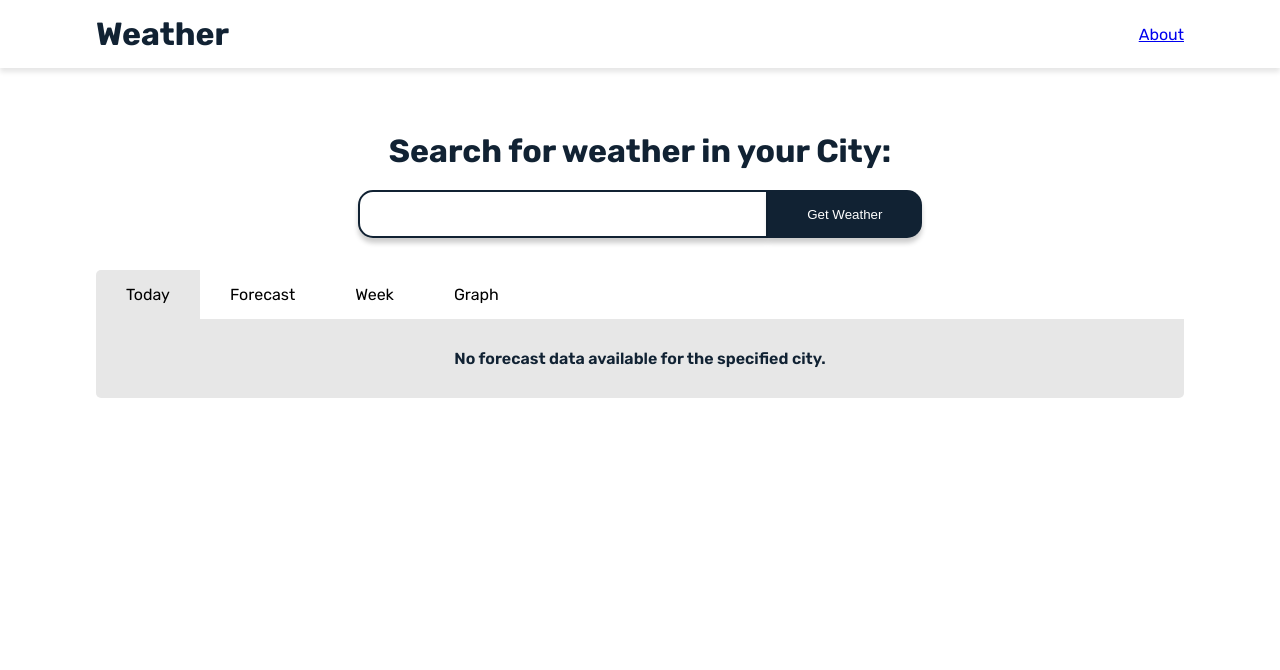
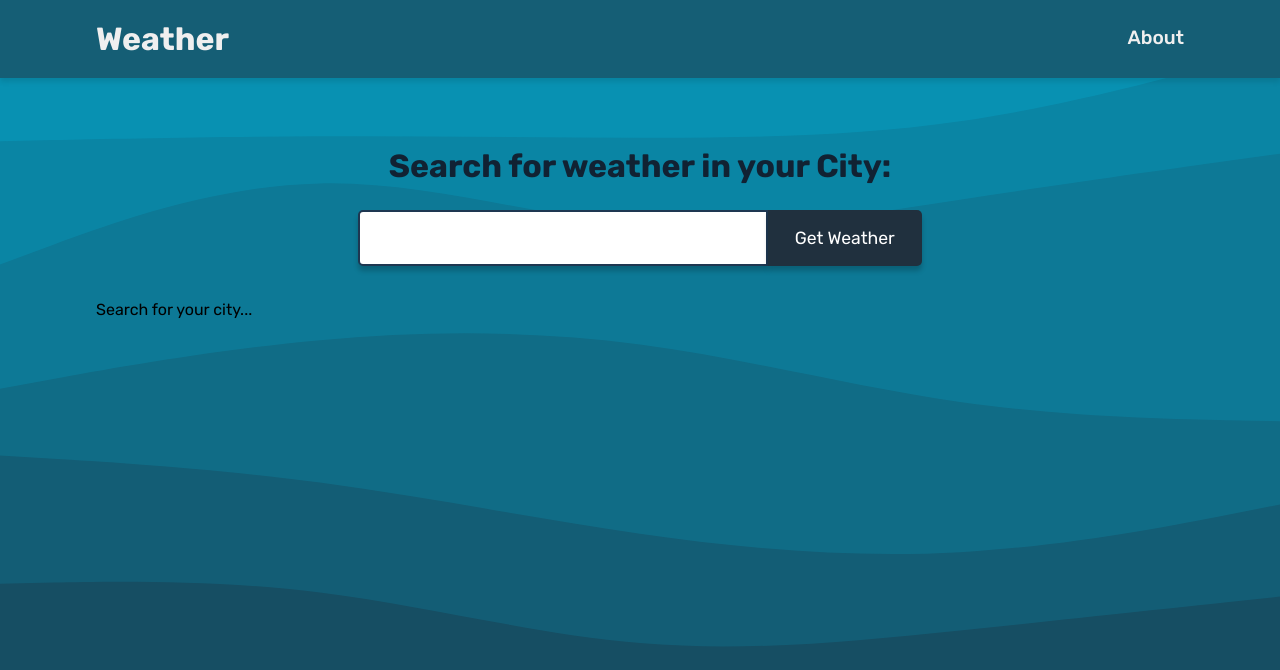
Before and after one commit to VEGETv07/flask-api, a Flask app: page / in a window 1280 px wide. Shown: the top 670 px of the page. Run offline with Flask 3, Linux system fonts and the light colour scheme; some libraries are stand-ins or nearby versions.

Commit message:
new update

```diff
--- a/main.py
+++ b/main.py
@@ -2,11 +2,11 @@ from flask import Flask, render_template, request
 from pymongo import MongoClient
 import requests
 import matplotlib.pyplot as plt
+from datetime import datetime
 
 
 app = Flask(__name__)
 # api_key
-# https://api.weatherapi.com/v1/forecast.json?q=agadir&key=db36df6e32e943a8b65204853233011
 api_key = 'db36df6e32e943a8b65204853233011'
 # connexion a MongoDB:
 client = MongoClient('mongodb://localhost:27017/')
@@ -16,16 +16,23 @@ collection = db['weather_collection']
 @app.route("/")
 def index():
     return render_template('index.html', title= "Weather", style='forecast')
+@app.route('/about')
+def about():
+    return render_template('about.html', title='About', style='about')
 
-@app.route('/search', methods=['POST'])
-def search():
-    if request.method == "POST":
-        city = request.form['city']
+# ------------========--------------------------
+def fetch_data_from_api(city):
         url = f'https://api.weatherapi.com/v1/forecast.json?q={city}&key={api_key}&days=7'
+        response = requests.get(url)
+        return response.json()
 
-        response = requests.get(url)
-        data = response.json()
-        # clear existing city
+def error_city_not_exist(data):
+    if 'error' in data:
+        error_message = f'Error: {data["error"]["message"]}'
+        return True, render_template('index.html', error_message=error_message, style="forecast")
+    return False, None
+
+def insert_data_into_mongodb(city, data):
         collection.delete_many({'city': city})
         data_to_insert = {
                 'city' : city,
@@ -34,39 +41,62 @@ def search():
         # insert the data into mongoDB
         collection.insert_one(data_to_insert)
 
-        ddd = request.form.get('city')
-        weather_data = list(collection.find({'city': ddd},{"_id":0}))
+def generate_plot(city):
+    weather_data = list(collection.find({'city': city},{"_id":0}))
+    humidity =[day['day']['avghumidity'] for day in weather_data[0]['api_response']['forecast']['forecastday']]
+    max_temperature_week = [week['day']['maxtemp_c'] for week in weather_data[0]['api_response']['forecast']['forecastday']]
+    min_temperature_week = [week['day']['mintemp_c'] for week in weather_data[0]['api_response']['forecast']['forecastday']]
+    temperature_hour = [hour['temp_c'] for hour in weather_data[0]['api_response']['forecast']['forecastday'][0]['hour']]
+    timestamp = [hour['time_epoch'] for hour in weather_data[0]['api_response']['forecast']['forecastday'][0]['hour']]
+    time = [datetime.utcfromtimestamp(ts).strftime('%H:%M') for ts in timestamp]
+    day = [day['date'] for day in weather_data[0]['api_response']['forecast']['forecastday']]
 
-        humidity =[day['day']['avghumidity'] for day in weather_data[0]['api_response']['forecast']['forecastday']]
-        max_temperature_week = [week['day']['maxtemp_c'] for week in weather_data[0]['api_response']['forecast']['forecastday']]
-        min_temperature_week = [week['day']['mintemp_c'] for week in weather_data[0]['api_response']['forecast']['forecastday']]
-        temperature_hour = [hour['temp_c'] for day in weather_data[0]['api_response']['forecast']['forecastday'] if 'hour' in day for hour in day['hour']]
-        time = [hour['time'] for day in weather_data[0]['api_response']['forecast']['forecastday'] if 'hour' in day for hour in day['hour']]
-        day = [day['date'] for day in weather_data[0]['api_response']['forecast']['forecastday']]
 
-        fig, (ax1, ax2, ax3) = plt.subplots(3, 1, figsize=(10, 12))
+    # print(len(temperature_hour))
+    # print(len(timestamp))
+    fig, (ax1, ax2, ax3) = plt.subplots(3, 1, figsize=(14, 16))
+    fig.set_facecolor('#e7e7e7')
 
-        # Plotting humidity
-        ax1.plot(day, humidity, color='r', label='Humidity')
-        ax1.set_xlabel('Day')
-        ax1.set_ylabel('Humidity')
-        ax1.legend()
+    # Plotting humidity
+    ax1.plot(day, humidity, color='r', label='Humidity')
+    ax1.set_xlabel('Day')
+    ax1.set_ylabel('Humidity')
+    ax1.legend()
 
-        # Plotting temperature
-        ax2.plot(time, temperature_hour, color='b', label='Temperature')
-        ax2.set_xlabel('Day')
-        ax2.set_ylabel('Temperature')
-        ax2.legend()
+    # Plotting temperature
+    ax2.plot(time, temperature_hour, color='b', label='Temperature')
+    ax2.set_xlabel('Time')
+    ax2.set_ylabel('Temperature')
+    ax2.set_title('Forecast for today')
+    ax2.legend()
 
-        # Plotting min and max temperature over time
-        ax3.plot(day, min_temperature_week, color='g', label='Min Temperature')
-        ax3.plot(day, max_temperature_week, color='y', label='Max Temperature')
-        ax3.set_xlabel('Time')
-        ax3.set_ylabel('Temperature')
-        ax3.legend()
+    # Plotting min and max temperature over time
+    ax3.plot(day, max_temperature_week, color='y', label='Temperature Max')
+    ax3.plot(day, min_temperature_week, color='g', label='Temperature Min')
+    ax3.set_xlabel('Day')
+    ax3.set_ylabel('Temperature')
+    ax3.legend()
 
-        # Save the plot to an image file
-        plt.savefig('static/forecast_plot.png')
+    # Save the plot to an image file
+    plt.savefig('static/forecast_plot.png')
+    return 'static/forecast_plot.png'
+
+@app.route('/', methods=['POST'])
+def search():
+    if request.method == "POST":
+        city = request.form['city'].lower()
+        data = fetch_data_from_api(city)
+        # clear existing city
+        collection.delete_many({'city': city})
+        has_error, error_template = error_city_not_exist(data)
+        if has_error:
+            return error_template
+        insert_data_into_mongodb(city, data)
+
+        weather_data = list(collection.find({'city': city},{"_id":0}))
+
+        generate_plot(city)
+
 
     return render_template('index.html', title="Search",  data=weather_data, style='forecast', image='static/forecast_plot.png')
 
--- a/static/css/forecast.css
+++ b/static/css/forecast.css
@@ -1,3 +1,6 @@
+.app_body {
+  width: 100%;
+}
 .search {
   /* width: 80%; */
   padding: 2rem;
@@ -15,45 +18,62 @@
   width: 100%;
 }
 .search_bar {
-  height: 3rem;
+  height: 3.5rem;
   padding: 20px;
   font-size: 1rem;
-  border-radius: 15px 0px 0px 15px;
+  border-radius: 5px 0px 0px 5px;
   outline: none;
-  border: 2px solid #123;
+  border: 2px solid rgb(30, 55, 81);
   box-shadow: 0px 5px 5px rgba(0, 0, 0, 0.2);
   width: 40%;
   transition: ease 0.3s;
 }
 .search_btn {
-  background-color: #123;
+  background-color: rgb(32, 48, 62);
   color: white;
   padding: 0px 10px;
-  border-radius: 0px 15px 15px 0px;
+  border-radius: 0px 5px 5px 0px;
   border: none;
   box-shadow: 0px 5px 5px rgba(0, 0, 0, 0.2);
   width: 15%;
   cursor: pointer;
   transition: ease 0.3s;
-}
-.search_bar:hover {
-  border: 2px solid rgb(28, 51, 74);
-}
-.search_btn:hover {
-  background-color: rgb(28, 51, 74);
+  font-size: 1.1rem;
 }
 
+.search_btn:hover {
+  background-color: rgb(22, 41, 61);
+}
+
+.error {
+  width: 100%;
+  display: flex;
+  justify-content: center;
+}
+.error p {
+  text-align: center;
+  background-color: #fca5a5;
+  padding: 20px 30px;
+  border-radius: 5px;
+}
+.block_data {
+  background-color: transparent;
+  border-radius: 5px;
+}
 .data {
   display: flex;
   align-items: center;
   list-style: none;
   color: #123;
-  background-color: antiquewhite;
   text-align: center;
   padding-left: 2rem;
+  background-color: rgb(231, 231, 231);
+  border-radius: 5px;
+  margin-top: 15px;
+  transition: ease 0.3s;
+}
+.data:hover {
   background-color: rgb(221, 221, 221);
-  border-radius: 15px;
-  margin-top: 15px;
 }
 .data li {
   align-items: center;
@@ -68,20 +88,26 @@
   font-weight: 500;
   text-align: center;
 }
+
+.city h3::after {
+  content: "";
+  display: block;
+  width: 100%;
+  height: 2px;
+  background-color: #123;
+}
 .city sub {
   font-weight: 400;
 }
-.block_data {
-  background-color: rgb(231, 231, 231);
-  border-radius: 5px;
-}
+
 .nav {
-  background-color: white;
+  background-color: transparent;
   width: 100%;
+  border-radius: 5px 0 0 0;
+  width: 80%;
 }
 .nav ul {
   display: flex;
-  /* padding-left: 30px; */
   list-style: none;
 }
 .radius-left {
@@ -95,17 +121,33 @@
   cursor: pointer;
 }
 .nav_item {
-  background-color: white;
+  background-color: #0e7490;
+  color: white;
 }
 .bg_nav_item {
   background-color: rgb(231, 231, 231);
+  color: #123;
 }
+#graph {
+  display: flex;
+  justify-content: center;
+  text-transform: uppercase;
+  font-size: 1.3rem;
+  font-weight: 500;
+  text-align: center;
+}
+#graph sub {
+  font-weight: 400;
+}
+
 #today,
 #forecast,
 #week,
 #graph {
   padding-top: 30px;
   padding-bottom: 30px;
+  background-color: rgb(231, 231, 231);
+  border-radius: 0px 5px 5px 5px;
 }
 .no_data {
   text-align: center;
--- a/static/css/main.css
+++ b/static/css/main.css
@@ -8,9 +8,12 @@
 
 body {
   font-family: "Rubik", sans-serif;
+  background-repeat: no-repeat;
+  background-size: cover;
 }
 
 nav {
+  background-color: #155e75;
   display: flex;
   justify-content: space-between;
   align-items: center;
@@ -18,10 +21,15 @@ nav {
   box-shadow: 0px 4px 5px rgba(0, 0, 0, 0.1);
 }
 nav div h1 {
-  color: #123;
   font-weight: 700;
   font-size: 2rem;
 }
+nav div h1 a {
+  text-decoration: none;
+  color: rgb(239, 239, 239);
+  transition: ease 0.3s;
+}
+
 nav ul {
   display: flex;
   align-items: center;
@@ -31,6 +39,25 @@ nav ul {
 nav ul li {
   padding-left: 30px;
 }
+nav ul li a {
+  text-decoration: none;
+  font-size: 1.2rem;
+  font-weight: 500;
+  color: rgb(239, 239, 239);
+}
+nav ul li::after {
+  content: "";
+  display: block;
+  width: 100%;
+  height: 2px;
+  background-color: rgb(239, 239, 239);
+  transform: scaleX(0);
+  transition: transform 0.4s;
+  transform-origin: bottom left;
+}
+nav ul li:hover::after {
+  transform: scaleX(1.01);
+}
 
 .section {
   padding: 2rem 6rem;
--- a/templates/base.html
+++ b/templates/base.html
@@ -19,11 +19,12 @@
       href="{{url_for('static',filename='css/' + style + '.css')}}"
     />
     {% endif %}
+    <script src="https://cdn.tailwindcss.com"></script>
   </head>
-  <body>
+  <body style="background-image: url('./static/img/wickedbackground.svg')">
     <nav class="">
       <div>
-        <h1>Weather</h1>
+        <h1><a href="/">Weather</a></h1>
       </div>
       <ul>
         <!-- <li><a href="/weather">Weather</a></li>
--- a/templates/index.html
+++ b/templates/index.html
@@ -1,5 +1,6 @@
 {% extends 'base.html'%} {% block body %}
 
+<div class="app_body">
   <div class="search">
     <form method="post" action="{{ url_for('search') }}">
       <label for="city" class="search_label"
@@ -11,6 +12,9 @@
       </div>
     </form>
   </div>
+  {% if error_message %}
+  <div class="error"><p>{{ error_message }}</p></div>
+  {% elif data %} {% for item in data %}
   <div class="block_data">
     <div class="nav">
       <ul>
@@ -22,9 +26,11 @@
           Today
         </li>
         <li class="nav_item" onclick="showDiv('forecast');bg('fr')" id="fr">
-        Forecast
+          24-hour
         </li>
-      <li class="nav_item" onclick="showDiv('week');bg('wk')" id="wk">Week</li>
+        <li class="nav_item" onclick="showDiv('week');bg('wk')" id="wk">
+          Week
+        </li>
         <li
           class="nav_item radius-right"
           onclick="showDiv('graph');bg('gr')"
@@ -35,10 +41,11 @@
       </ul>
     </div>
     <div id="today" style="display: block">
-    {% if data %} {% for item in data %}
       <ul class="data">
         <li class="city">
+          <h4>
             {{ item.city }} <sub>{{ item.api_response.location.country }}</sub>
+          </h4>
         </li>
         <li>
           <img
@@ -55,27 +62,23 @@
           item.api_response.forecast.forecastday[0].day.maxtemp_c }}
         </li>
         <li>
-        Humidity : {{ item.api_response.forecast.forecastday[0].day.avghumidity
-        }}
+          Humidity : {{
+          item.api_response.forecast.forecastday[0].day.avghumidity }}
         </li>
         <li></li>
       </ul>
-    {% endfor %} {% else %}
-    <p class="no_data">No forecast data available for the specified city.</p>
-    {% endif %}
     </div>
     <div id="forecast" style="display: none">
-    {% if data %} {% for items in data %}
       <div class="city">
         <div>
           <h3>
-          {{ items.api_response.location.name }}
-          <sub>{{ items.api_response.location.country }}</sub>
+            {{ item.api_response.location.name }}
+            <sub>{{ item.api_response.location.country }}</sub>
           </h3>
         </div>
       </div>
 
-    {% for item in items.api_response.forecast.forecastday[0].hour %}
+      {% for item in item.api_response.forecast.forecastday[0].hour %}
       <ul class="data">
         <li>Time : {{ item.time }}</li>
         <li>
@@ -85,22 +88,19 @@
         <li>Humidity : {{ item.humidity }}</li>
         <li></li>
       </ul>
-    {% endfor %} {% endfor %} {% else %}
-    <p class="no_data">No forecast data available for the specified city.</p>
-    {% endif %}
+      {% endfor %}
     </div>
     <div id="week" style="display: none">
-    {% if data %} {% for items in data %}
       <div class="city">
         <div>
           <h3>
-          {{ items.api_response.location.name }}
-          <sub>{{ items.api_response.location.country }}</sub>
+            {{ item.api_response.location.name }}
+            <sub>{{ item.api_response.location.country }}</sub>
           </h3>
         </div>
       </div>
 
-    {% for item in items.api_response.forecast.forecastday %}
+      {% for item in item.api_response.forecast.forecastday %}
       <ul class="data">
         <li>Date : {{ item.date }}</li>
         <li>
@@ -111,18 +111,20 @@
         <li>Humidity : {{ item.day.avghumidity }}</li>
         <li></li>
       </ul>
-    {% endfor %} {% endfor %} {% else %}
-    <p class="no_data">No forecast data available for the specified city.</p>
+      {% endfor %}
+    </div>
+    <div id="graph" style="display: none">
+      <h3>
+        {{ item.api_response.location.name }}
+        <sub>{{ item.api_response.location.country }}</sub>
+      </h3>
+      <div>
+        <img src="{{image}}" alt="Forecast Plot" style="width: 100%" />
+      </div>
+      {% endfor %} {% else %}
+      <h1>Search for your city...</h1>
       {% endif %}
     </div>
-  <div id="graph" style="display: none">
-    {% if data and image %}
-    <div>
-      <img src="{{image}}" alt="Forecast Plot" style="width: 100%" />
-      {% else %}
-      <p class="no_data">No forecast data available for the specified city.</p>
-    </div>
-    {% endif %}
   </div>
 </div>
 
```
Also changed, not shown: static/css/about.css (added, +11 -0 lines), templates/about.html (added, +9 -0 lines), static/forecast_plot.png, static/img/subtle-prism.svg (added), static/img/wickedbackground.svg (added). Lines whose indentation alone changed are shown as unchanged.
